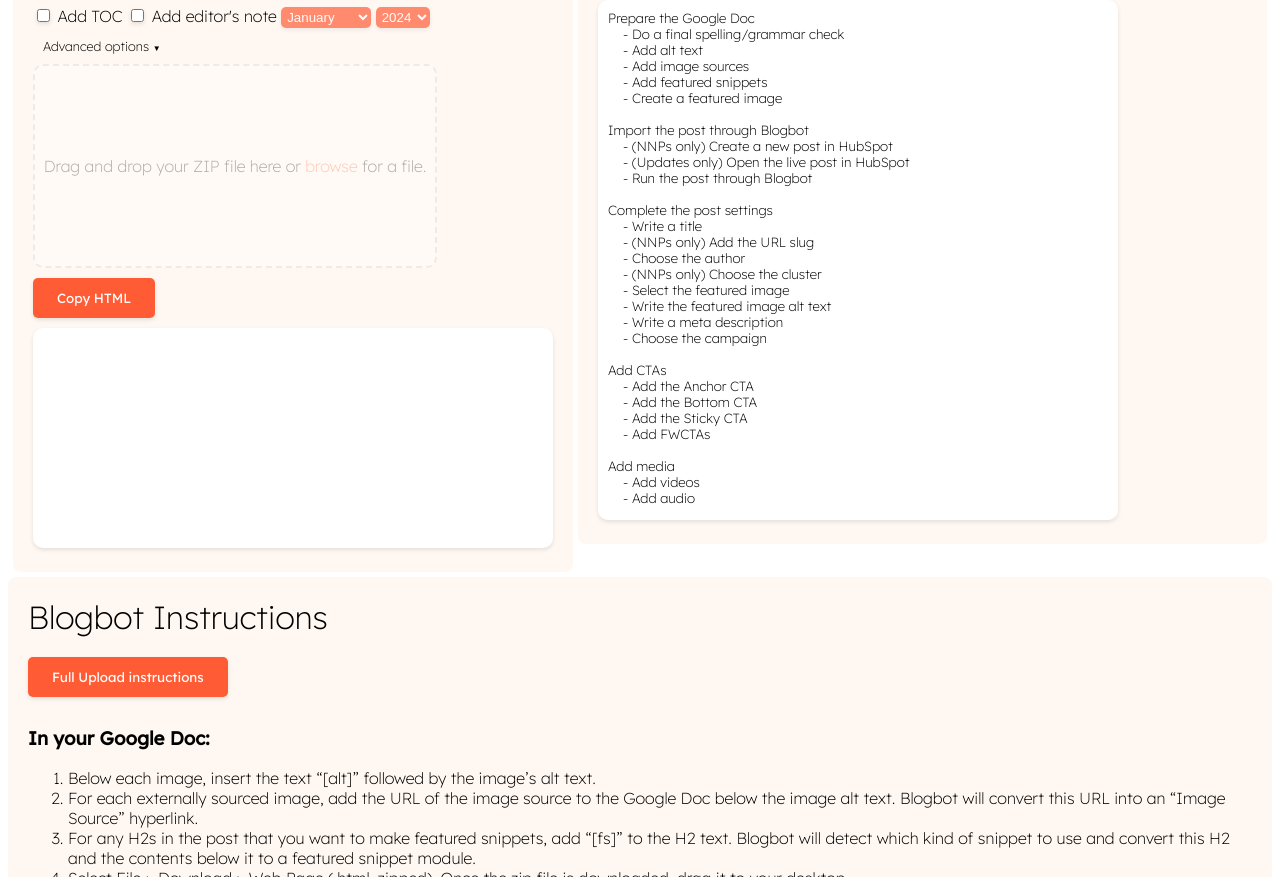
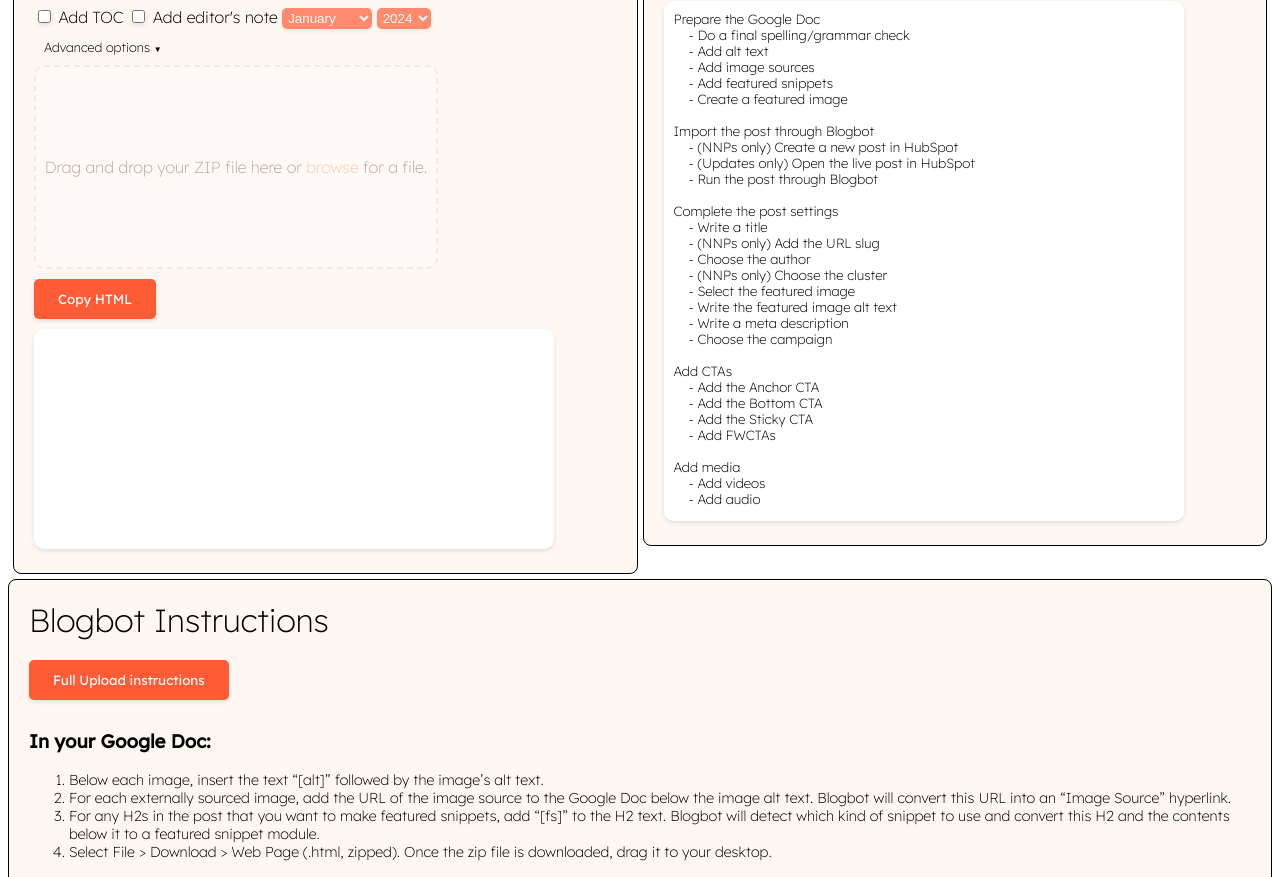
Before and after one commit to jjuviler/blogbot-beta, a plain HTML site: page index.html in a window 1280 px wide. Shown: the part 143-1020 px from the top of the page. Drawn offline with nearby package versions, Linux system fonts and the light colour scheme.

Commit message:
Update style.css

```diff
--- a/style.css
+++ b/style.css
@@ -6,11 +6,19 @@
     padding: 5px; /* Space from edges and top */
 }
 
+.column {
+    flex: 1; /* Each column takes up equal width */
+}
+
 .container {
     background-color: #fff8f2;
+    border: solid 0.5px black;
     border-radius: 8px;
-    flex: 1; /* Each column takes up equal width */
     padding: 20px;
+}
+
+#instructions li {
+    font-size: 0.9rem;
 }
 
 body {
```
